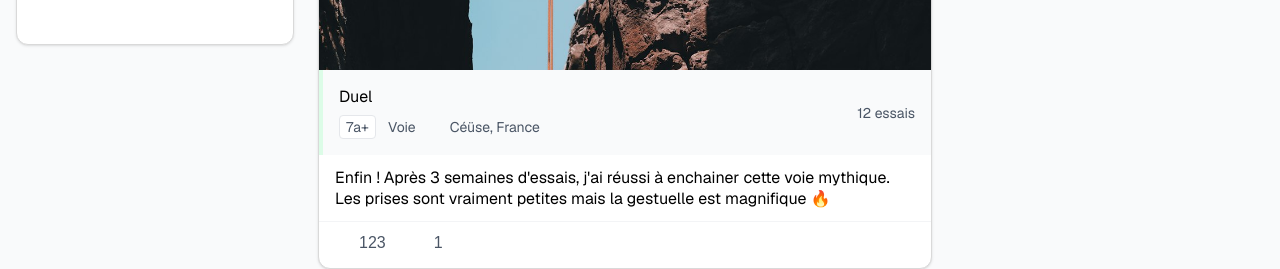
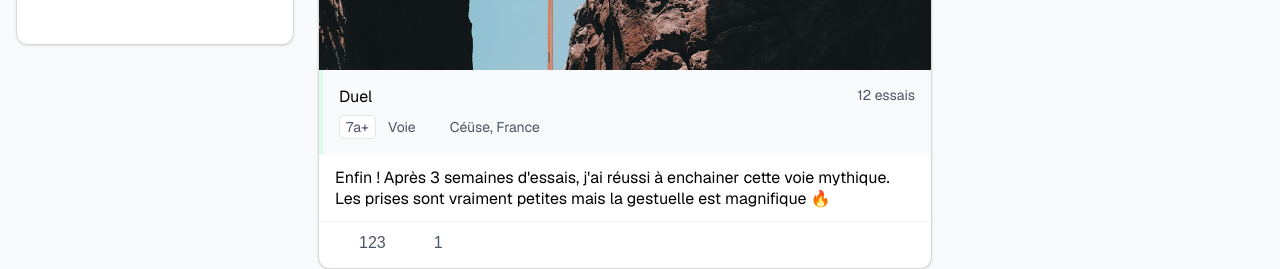
Before and after one commit to leo-jcq/projet-ihm, a Vue app: page / in a window 1280 px wide. Shown: the part 547-816 px from the top of the page. Built offline with nearby package versions, Linux system fonts and the light colour scheme; some icons are missing.

Commit message:
fix route layout on post

```diff
--- a/src/components/FeedPost.vue
+++ b/src/components/FeedPost.vue
@@ -133,7 +133,9 @@ const comments = computed(() =>
 
         background-color: v.$grayish-white;
 
-        @extend %flex-between;
+        display: flex;
+        justify-content: space-between;
+        align-items: flex-start;
 
         &--success {
             border-color: v.$light-green;
```
